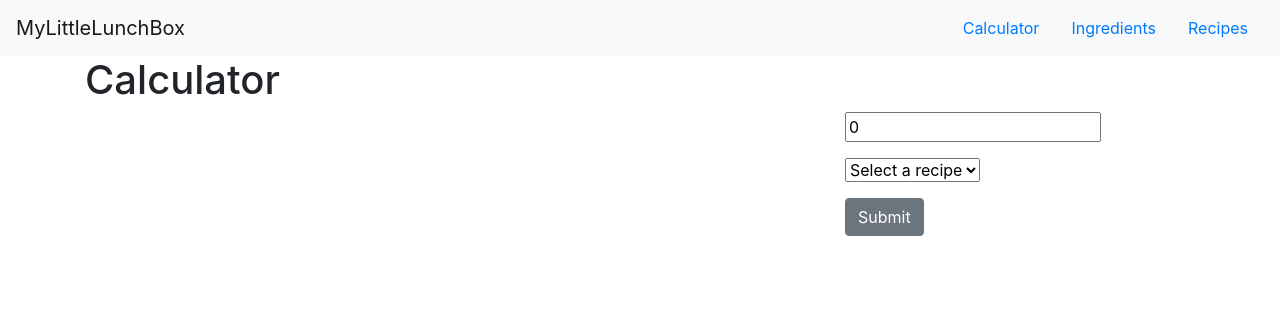
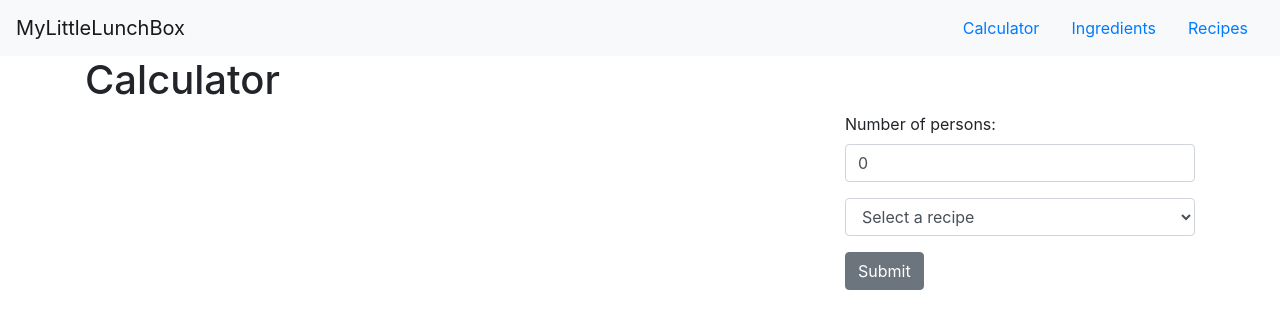
Before and after one commit to yjean/mllb-lunch-calculator, a React (Create React App) app: page / in a window 1280 px wide. Shown: the top 328 px of the page. Built offline with nearby package versions, Linux system fonts and the light colour scheme.

Commit message:
fix: More readable CalculatorForm

```diff
--- a/src/pages/CalculatorPage.js
+++ b/src/pages/CalculatorPage.js
@@ -1,4 +1,13 @@
-import { Button, Col, Container, Form, FormGroup, Row } from 'reactstrap';
+import {
+  Button,
+  Col,
+  Container,
+  Form,
+  FormGroup,
+  Input,
+  Label,
+  Row
+} from 'reactstrap';
 
 import React from 'react';
 import { evaluateRecipePrice } from '../helpers/Calculator';
@@ -45,7 +54,8 @@ class CalculatorForm extends React.Component {
     return (
       <Form onSubmit={this.onSubmit}>
         <FormGroup>
-          <input
+          <Label>Number of persons:</Label>
+          <Input
             name="numberOfPersons"
             placeholder="Enter a number of persons"
             type="number"
@@ -54,7 +64,8 @@ class CalculatorForm extends React.Component {
           />
         </FormGroup>
         <FormGroup>
-          <select
+          <Input
+            type="select"
             name="recipeId"
             value={this.state.recipeId}
             onChange={e => this.onChange('recipeId', e)}
@@ -65,7 +76,7 @@ class CalculatorForm extends React.Component {
                 {recipe.name}
               </option>
             ))}
-          </select>
+          </Input>
         </FormGroup>
         <Button>Submit</Button>
       </Form>
```
